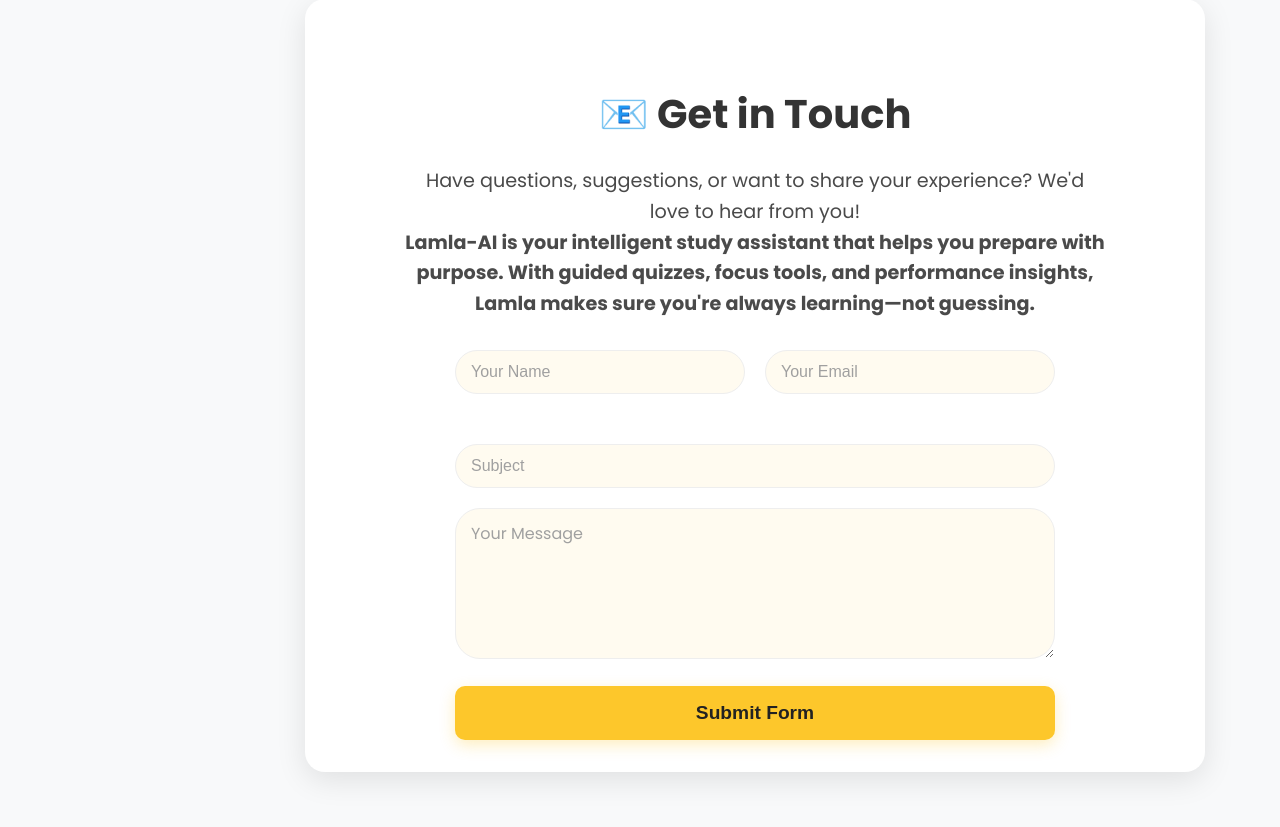
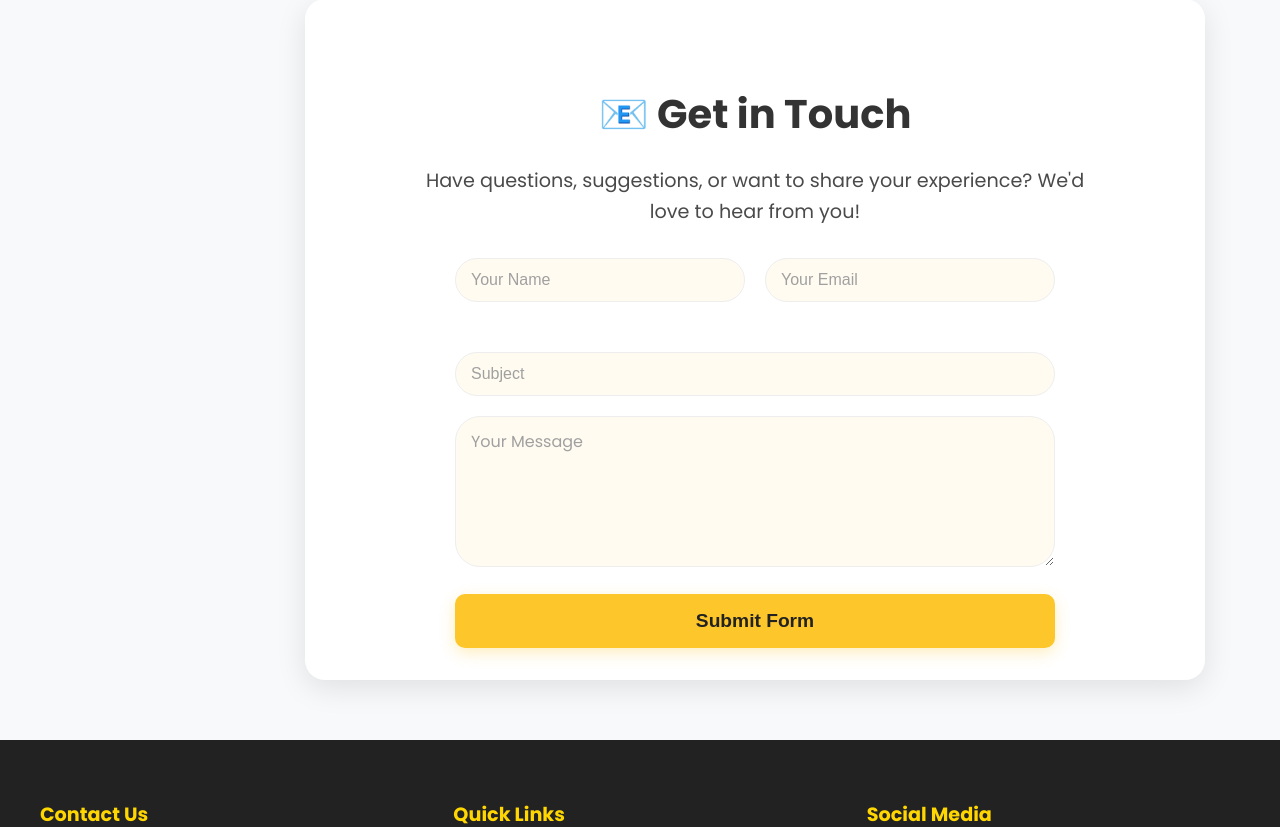
Before and after one commit to Julien-G-Man/lamla.ai, a Django app: page /about/ in a window 1280 px wide. Shown: the part 2377-3204 px from the top of the page. Run offline with Django 5.2, Linux system fonts and the light colour scheme.

Commit message:
Edit text on submission form

```diff
--- a/requirements-prod.txt
+++ b/requirements-prod.txt
@@ -11,3 +11,4 @@ google-generativeai==0.8.5
 django-cloudinary-storage
 openai
 djangorestframework
+django-allauth
--- a/slides_analyzer/templates/slides_analyzer/about.html
+++ b/slides_analyzer/templates/slides_analyzer/about.html
@@ -1317,7 +1317,7 @@
 
         <section class="about-contact-section">
             <h2>📧 Get in Touch</h2>
-            <p>Have questions, suggestions, or want to share your experience? We'd love to hear from you!<br><b>Lamla-AI is your intelligent study assistant that helps you prepare with purpose. With guided quizzes, focus tools, and performance insights, Lamla makes sure you're always learning—not guessing.</b></p>
+            <p>Have questions, suggestions, or want to share your experience? We'd love to hear from you!</p>
             <form class="contact-form" method="post" action="">
                 {% csrf_token %}
                 <div class="contact-form-row">
```
